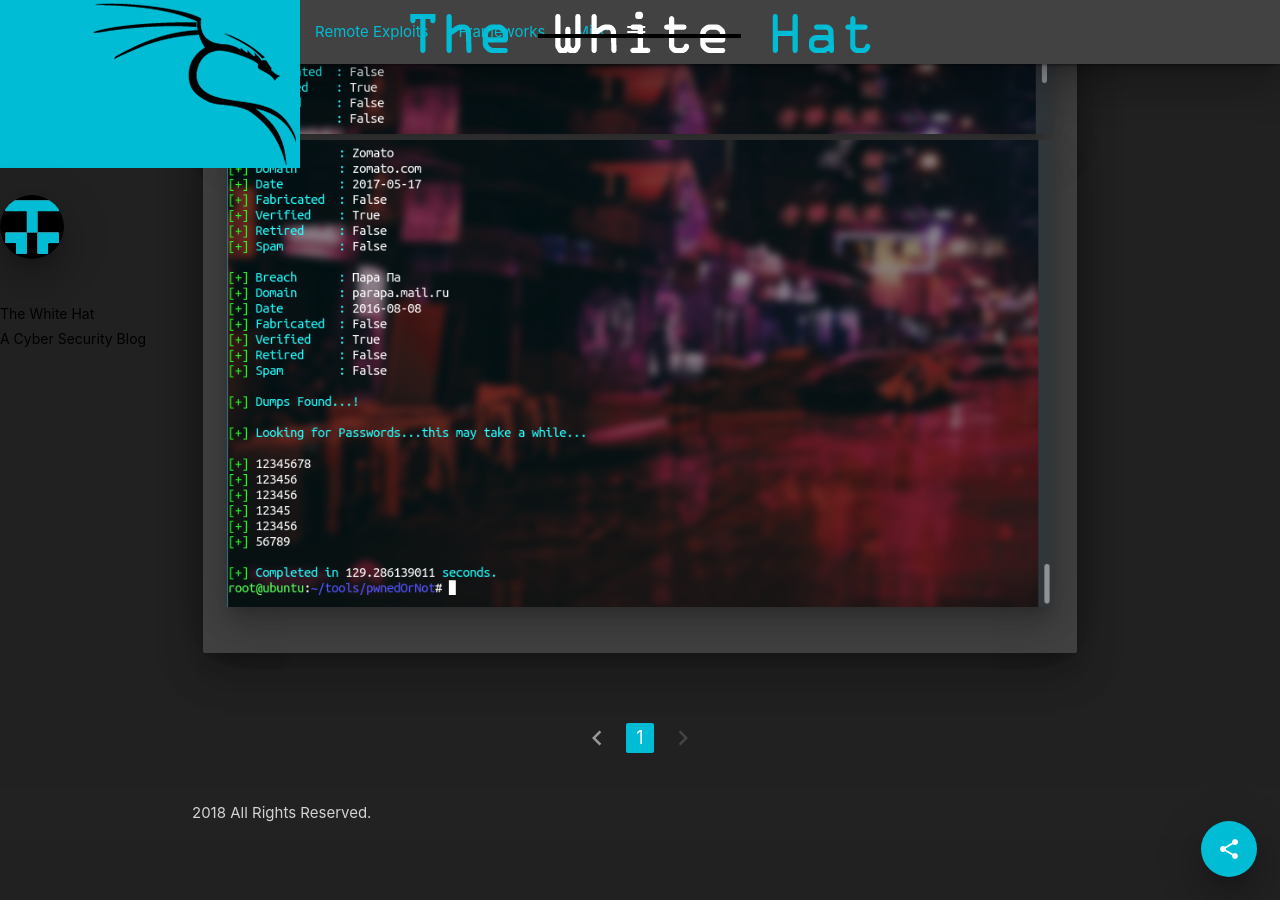
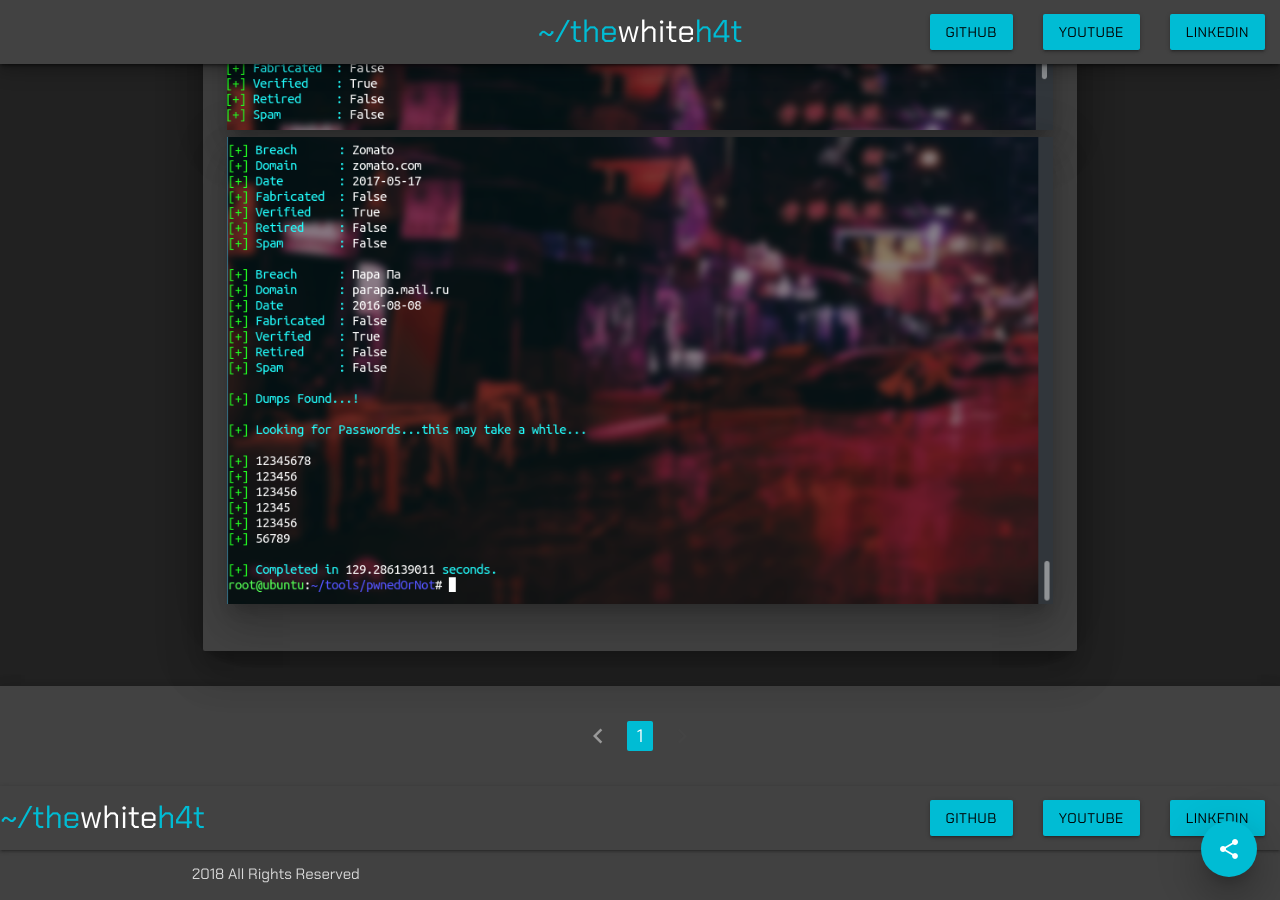
Before and after one commit to thewhiteh4t/thewhiteh4t.github.io, a Jekyll site: the page built from _posts/2018-05-26-pwnedornot.md, in a window 1280 px wide and 900 px high, scrolled down 2605 px. Built offline with Jekyll 4.4.1, drawn with Linux system fonts in a browser that asks for light colours; nearby versions of some CDN libraries; our own code applies the rules of GitHub Pages for plain Markdown files; library files that are not in the unit come from our copies.

Commit message:
UI Updated

```diff
--- a/_layouts/default.html
+++ b/_layouts/default.html
@@ -1,70 +1,47 @@
 <!DOCTYPE html>
-<hmtl>
+<html>
 <head>
 {% seo %}
+<!-- Global site tag (gtag.js) - Google Analytics -->
 <script async src="https://www.googletagmanager.com/gtag/js?id=UA-114300490-1"></script>
 <script>
   window.dataLayer = window.dataLayer || [];
   function gtag(){dataLayer.push(arguments);}
   gtag('js', new Date());
+
   gtag('config', 'UA-114300490-1');
 </script>
-<script async src="//pagead2.googlesyndication.com/pagead/js/adsbygoogle.js"></script>
-<script>
-  (adsbygoogle = window.adsbygoogle || []).push({
-    google_ad_client: "ca-pub-1479440285295228",
-    enable_page_level_ads: true
-  });
-</script>
-<link rel="icon" type="image/png" href="{{ site.url }}/favicon-196x196.png" sizes="196x196"/>
-<link rel="icon" type="image/png" href="{{ site.url }}/favicon-96x96.png" sizes="96x96"/>
-<link rel="icon" type="image/png" href="{{ site.url }}/favicon-32x32.png" sizes="32x32"/>
-<link rel="icon" type="image/png" href="{{ site.url }}/favicon-16x16.png" sizes="16x16"/>
-<link rel="icon" type="image/png" href="{{ site.url }}/favicon-128.png" sizes="128x128"/>
-<link rel="shortcut icon" type="image/x-icon" href="{{ site.url }}/favicon.ico"/>
-<link type="text/css" rel="stylesheet" href="{{ site.url }}/materialize/css/materialize.min.css"  media="screen,projection"/>
+
+<meta name="viewport" content="width=device-width, initial-scale=1.0"/>
+<meta name="theme-color" content="#424242">
+<link rel="stylesheet" href="https://fonts.googleapis.com/css?family=Chakra+Petch">
+<link rel="apple-touch-icon" sizes="180x180" href="{{ site.url }}/apple-touch-icon.png">
+<link rel="icon" type="image/png" sizes="32x32" href="{{ site.url }}/favicon-32x32.png">
+<link rel="icon" type="image/png" sizes="16x16" href="{{ site.url }}/favicon-16x16.png">
+<link rel="mask-icon" href="{{ site.url }}/safari-pinned-tab.svg" color="#5bbad5">
+<link rel="shortcut icon" type="image/x-icon" href="{{ site.url }}/favicon.ico">
 <link rel="stylesheet" href="https://fonts.googleapis.com/icon?family=Material+Icons">
 <link rel="stylesheet" href="{{ site.url }}/css/styles.css">
-<meta name="viewport" content="width=device-width, initial-scale=1.0"/>
-<meta name="theme-color" content="#424242">
+<link rel="stylesheet"  type="text/css" href="https://cdnjs.cloudflare.com/ajax/libs/materialize/1.0.0/css/materialize.css">
 <link rel="stylesheet" href="//cdnjs.cloudflare.com/ajax/libs/highlight.js/9.12.0/styles/default.min.css">
 <link rel="stylesheet" href="https://cdnjs.cloudflare.com/ajax/libs/font-awesome/4.7.0/css/font-awesome.min.css">
-<script src="//cdnjs.cloudflare.com/ajax/libs/highlight.js/9.12.0/highlight.min.js"></script>
+<script src="https://cdnjs.cloudflare.com/ajax/libs/highlight.js/9.12.0/highlight.min.js"></script>
 <script>hljs.initHighlightingOnLoad();</script>
 </head>
-<body style="background-color:#212121;">
+<body style="background-color: #212121; font-family: 'Chakra Petch', sans-serif;">
  <!--Import jQuery before materialize.js-->
  <script type="text/javascript" src="https://code.jquery.com/jquery-3.2.1.min.js"></script>
-      <script type="text/javascript" src="{{ site.url }}/materialize/js/materialize.min.js"></script>
-      <script>
-      	$(document).ready(function(){
-      		$(".button-collapse").sideNav();
-      	});
-      </script>
-<div class="valign-wrapper">
+ <script type="text/javascript" src="https://cdnjs.cloudflare.com/ajax/libs/materialize/1.0.0/js/materialize.js"></script>
+
  <div class="navbar-fixed">
    <nav>
-    			<div class="nav-wrapper grey darken-3 z-depth-5">
-    				<a href="{{ site.url }}">
-    					<img id="logo" class="brand-logo center" src="{{ site.url }}/images/logo.png" alt="The White Hat">
-    				</a>
-      				<ul id="slide-out" class="side-nav grey darken-3">
-    					<li>
-    						<div class="user-view">
-    							<div class="background" id="sidebg">
-        							<img src="{{ site.url }}/images/sidebg.jpg" alt="Kali Dragon">
-      							</div>
-      							<img class="circle z-depth-5" src="{{ site.url }}/images/circle.jpg" alt="Encrypted">
-      							<h1 class="black-text" id="h1">The White Hat</h1>
-							<h2 class="black-text" id="h2">A Cyber Security Blog</h2>
-    						</div>
-    					</li>
-    					<li><a href="#!" class="cyan-text">Remote Exploits</a></li>
-    					<li><a href="#!" class="cyan-text">Frameworks</a></li>
-    					<li><a href="#!" class="cyan-text">Misc</a></li>
+     <div class="nav-wrapper grey darken-3 z-depth-3">
+       <a class="brand-logo center cyan-text" href="{{ site.url }}">~/the<span class="white-text">white</span>h4t</a>
+       <ul id="nav-mobile" class="right hide-on-med-and-down">
+        <li><a class="btn cyan hoverable waves-effect black-text" onclick="window.open('https://github.com/thewhiteh4t')">Github</a></li>
+        <li><a class="btn cyan hoverable waves-effect black-text" onclick="window.open('https://www.youtube.com/channel/UCZdn6hJEvJbJbbLSGzfwTNQ')">YouTube</a></li>
+        <li><a class="btn cyan hoverable waves-effect black-text" onclick="window.open('https://www.linkedin.com/in/lohityapushkar/')">LinkedIn</a></li>
       </ul>
-				<a href="#" data-activates="slide-out" class="button-collapse show-on-large"><i class="material-icons">menu</i></a>
-			</div>
      </nav>
    </div>
  </div>
@@ -74,8 +51,9 @@
      {{ content }}
    </div>
  </div>
-<footer class="page-footer grey darken-4">
-          <div class="container main">
+
+ <footer class="page-footer grey darken-3 z-depth-3">
+   <div class="container">
      <div class="row">
        <div class="col s12 m12 l12">
          <ul class="pagination center">
@@ -86,8 +64,18 @@
        </div>
      </div>
    </div>
-          <div class="footer-copyright">
-            <div class="container">2018 All Rights Reserved.</div>
+   <nav>
+     <div class="nav-wrapper grey darken-3">
+       <a class="brand-logo left cyan-text" href="{{ site.url }}">~/the<span class="white-text">white</span>h4t</a>
+       <ul id="nav-mobile" class="right">
+         <li><a class="btn cyan hoverable waves-effect black-text" onclick="window.open('https://github.com/thewhiteh4t')">Github</a></li>
+         <li><a class="btn cyan hoverable waves-effect black-text" onclick="window.open('https://www.youtube.com/channel/UCZdn6hJEvJbJbbLSGzfwTNQ')">YouTube</a></li>
+         <li><a class="btn cyan hoverable waves-effect black-text" onclick="window.open('https://www.linkedin.com/in/lohityapushkar/')">LinkedIn</a></li>
+       </ul>
+     </div>
+   </nav>
+   <div class="footer-copyright z-depth-3">
+     <div class="container">2018 All Rights Reserved</div>
    </div>
  </footer>
 </body>
```
Lines whose indentation alone changed are shown as unchanged.
